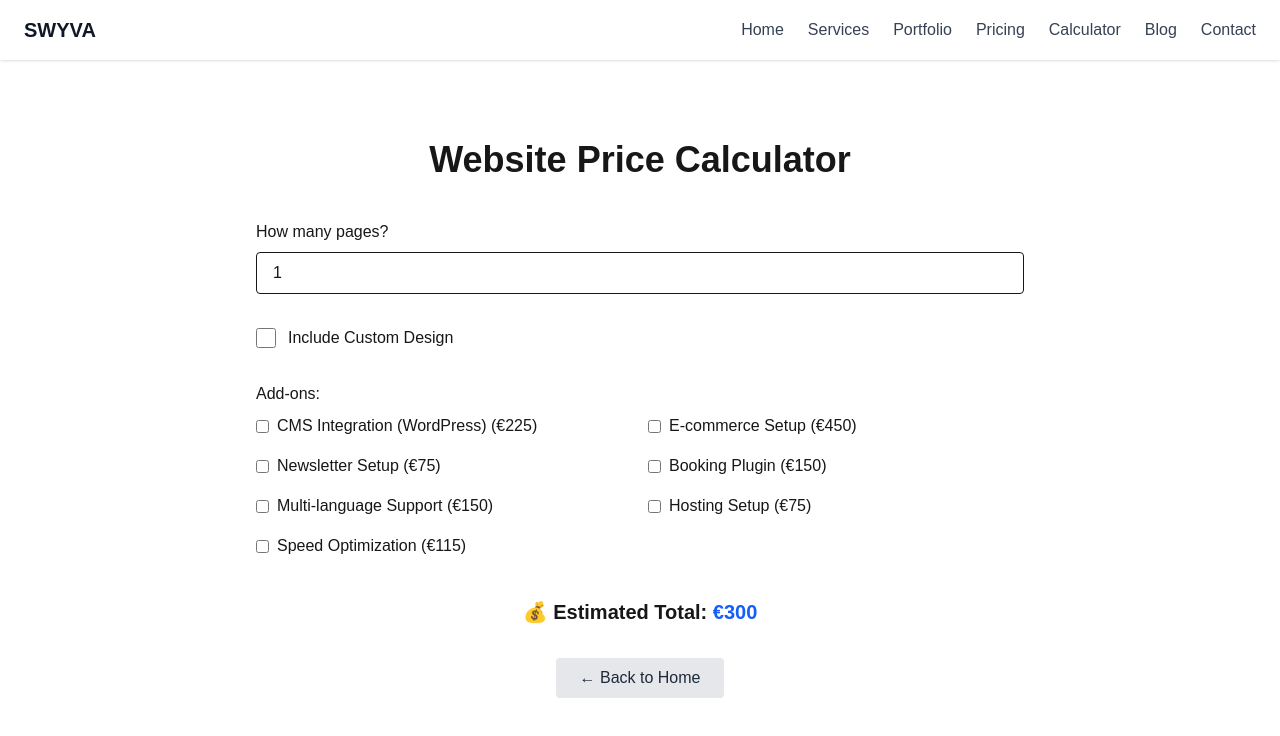
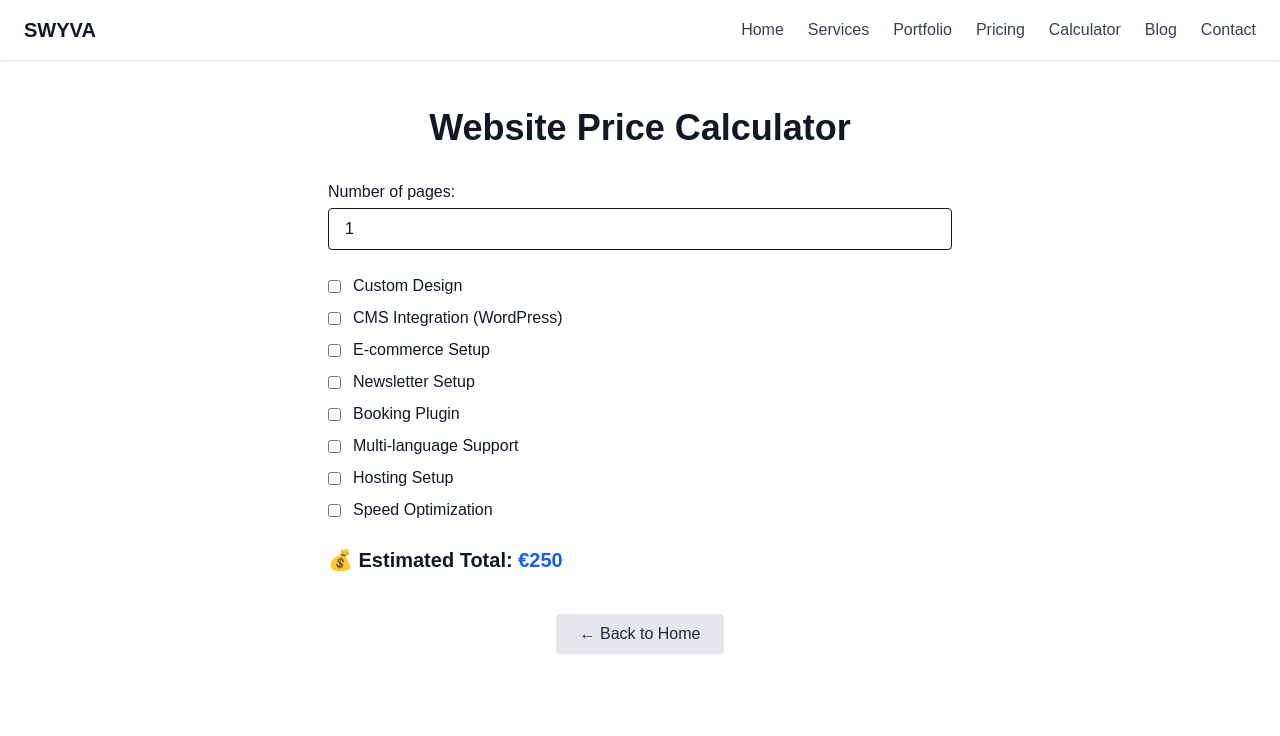
Before and after one commit to jakeschon02/swyva-site, a Next.js app: page /calculator in a window 1280 px wide. Shown: the top 736 px of the page. Built offline with nearby package versions, Linux system fonts and the light colour scheme.

Commit message:
Update page.tsx

```diff
--- a/src/app/calculator/page.tsx
+++ b/src/app/calculator/page.tsx
@@ -1,100 +1,83 @@
 'use client';
 
 import { useState } from 'react';
+import Link from 'next/link';
 
-export default function Calculator() {
+export default function CalculatorPage() {
     const [pages, setPages] = useState(1);
     const [customDesign, setCustomDesign] = useState(false);
-    const [addons, setAddons] = useState<string[]>([]);
-
-    const addonOptions = [
-        { label: 'CMS Integration (WordPress)', value: 'cms', price: 225 },
-        { label: 'E-commerce Setup', value: 'ecommerce', price: 450 },
-        { label: 'Newsletter Setup', value: 'newsletter', price: 75 },
-        { label: 'Booking Plugin', value: 'booking', price: 150 },
-        { label: 'Multi-language Support', value: 'language', price: 150 },
-        { label: 'Hosting Setup', value: 'hosting', price: 75 },
-        { label: 'Speed Optimization', value: 'speed', price: 115 },
-    ];
-
-    const toggleAddon = (value: string) => {
-        setAddons((prev) =>
-            prev.includes(value) ? prev.filter((a) => a !== value) : [...prev, value]
-        );
-    };
+    const [cms, setCMS] = useState(false);
+    const [ecommerce, setEcommerce] = useState(false);
+    const [newsletter, setNewsletter] = useState(false);
+    const [booking, setBooking] = useState(false);
+    const [multiLanguage, setMultiLanguage] = useState(false);
+    const [hosting, setHosting] = useState(false);
+    const [optimization, setOptimization] = useState(false);
 
     const calculateTotal = () => {
-        let total = 300; // Base landing page avg (€250–400)
-        total += (pages - 1) * 75; // Each extra page avg (€50–100)
-        if (customDesign) total += 150; // Avg custom design (€100–200)
-        addons.forEach((a) => {
-            const addon = addonOptions.find((opt) => opt.value === a);
-            if (addon) total += addon.price;
-        });
+        let total = 0;
+        total += 250; // base landing page
+        total += (pages - 1) * 75;
+        if (customDesign) total += 150;
+        if (cms) total += 200;
+        if (ecommerce) total += 400;
+        if (newsletter) total += 75;
+        if (booking) total += 150;
+        if (multiLanguage) total += 150;
+        if (hosting) total += 75;
+        if (optimization) total += 120;
         return total;
     };
 
     return (
-        <main className="min-h-screen bg-white px-6 py-20">
-            <div className="max-w-3xl mx-auto">
-                <h1 className="text-4xl font-bold mb-10 text-center">Website Price Calculator</h1>
+        <main className="min-h-screen py-12 px-6 max-w-2xl mx-auto text-gray-900">
+            <h1 className="text-4xl font-bold text-center mb-8">Website Price Calculator</h1>
 
-                <div className="space-y-8">
+            <div className="space-y-6">
                 <div>
-                        <label className="block font-medium mb-2">How many pages?</label>
+                    <label className="block font-medium mb-1">Number of pages:</label>
                     <input
                         type="number"
                         min="1"
                         value={pages}
                         onChange={(e) => setPages(Number(e.target.value))}
-                            className="w-full border rounded px-4 py-2"
+                        className="w-full px-4 py-2 border rounded"
                     />
                 </div>
 
-                    <div className="flex items-center space-x-3">
-                        <input
-                            type="checkbox"
-                            id="customDesign"
-                            checked={customDesign}
-                            onChange={() => setCustomDesign(!customDesign)}
-                            className="w-5 h-5"
-                        />
-                        <label htmlFor="customDesign" className="font-medium">
-                            Include Custom Design
-                        </label>
+                <div className="space-y-2">
+                    <Checkbox label="Custom Design" checked={customDesign} onChange={setCustomDesign} />
+                    <Checkbox label="CMS Integration (WordPress)" checked={cms} onChange={setCMS} />
+                    <Checkbox label="E-commerce Setup" checked={ecommerce} onChange={setEcommerce} />
+                    <Checkbox label="Newsletter Setup" checked={newsletter} onChange={setNewsletter} />
+                    <Checkbox label="Booking Plugin" checked={booking} onChange={setBooking} />
+                    <Checkbox label="Multi-language Support" checked={multiLanguage} onChange={setMultiLanguage} />
+                    <Checkbox label="Hosting Setup" checked={hosting} onChange={setHosting} />
+                    <Checkbox label="Speed Optimization" checked={optimization} onChange={setOptimization} />
                 </div>
 
-                    <div>
-                        <label className="block font-medium mb-2">Add-ons:</label>
-                        <div className="grid grid-cols-1 sm:grid-cols-2 gap-4">
-                            {addonOptions.map((addon) => (
-                                <label key={addon.value} className="flex items-center space-x-2">
-                                    <input
-                                        type="checkbox"
-                                        checked={addons.includes(addon.value)}
-                                        onChange={() => toggleAddon(addon.value)}
-                                    />
-                                    <span>{addon.label} (€{addon.price})</span>
-                                </label>
-                            ))}
+                <div className="text-xl font-semibold mt-4">
+                    💰 Estimated Total: <span className="text-blue-600">€{calculateTotal()}</span>
                 </div>
             </div>
 
+            {/* Back to Home Link (Fixed!) */}
             <div className="text-center mt-10">
-                        <p className="text-xl font-semibold">
-                            💰 Estimated Total: <span className="text-blue-600">€{calculateTotal()}</span>
-                        </p>
-                    </div>
-                </div>
-            </div>
-            <div className="text-center mt-8">
-                <a
-                    href="/"
-                    className="inline-block bg-gray-200 text-gray-800 px-6 py-2 rounded hover:bg-gray-300 transition"
-                >
+                <Link href="/">
+          <span className="inline-block bg-gray-200 text-gray-800 px-6 py-2 rounded hover:bg-gray-300 transition">
             ← Back to Home
-                </a>
+          </span>
+                </Link>
             </div>
         </main>
     );
 }
+
+function Checkbox({ label, checked, onChange }: { label: string; checked: boolean; onChange: (v: boolean) => void }) {
+    return (
+        <label className="flex items-center space-x-3">
+            <input type="checkbox" checked={checked} onChange={(e) => onChange(e.target.checked)} />
+            <span>{label}</span>
+        </label>
+    );
+}
```
Lines whose indentation alone changed are shown as unchanged.
